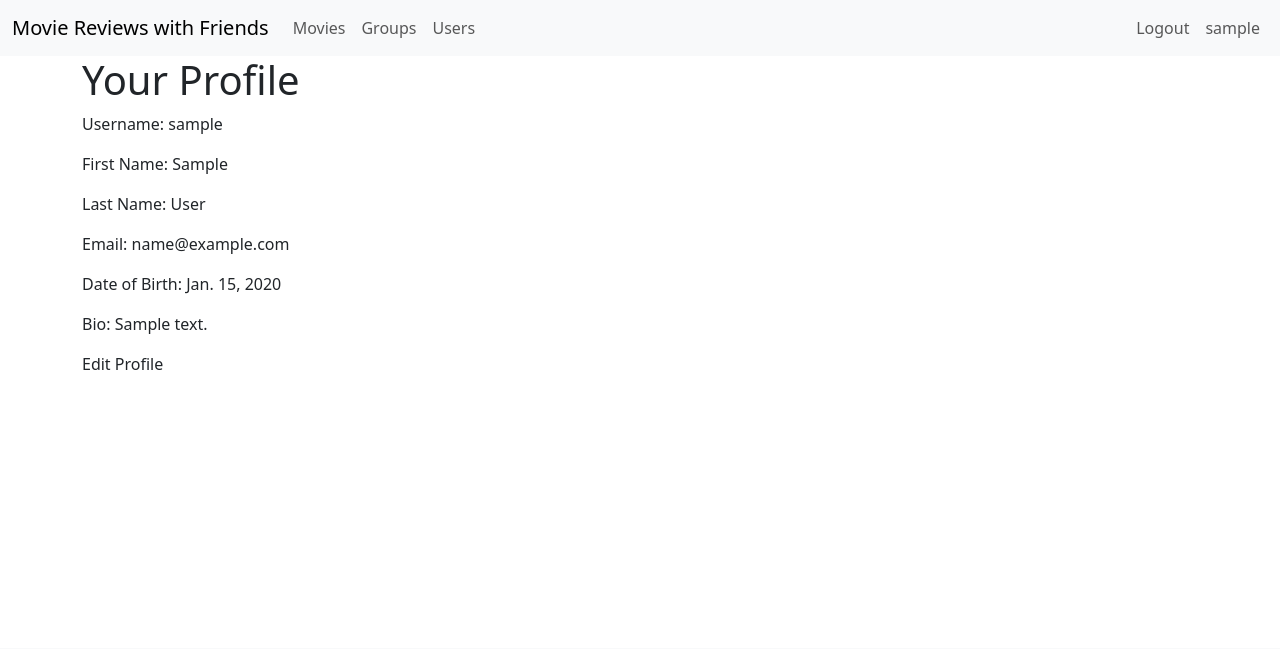
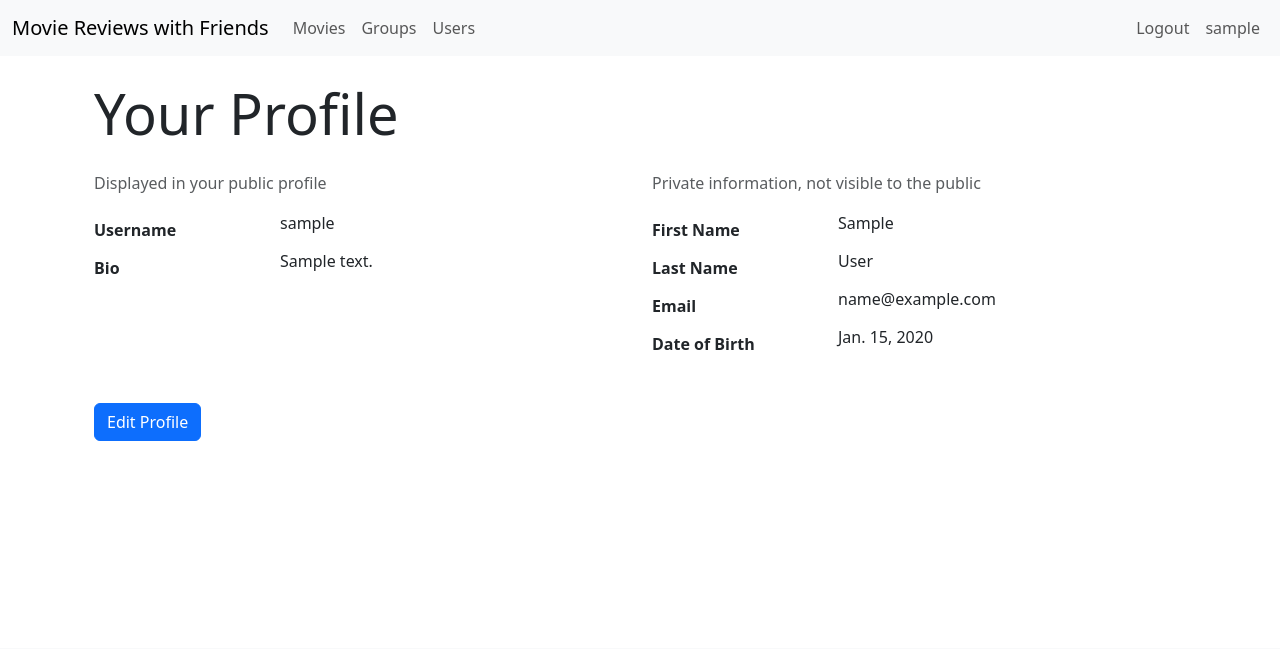
Before and after one commit to NixTS/movie-reviews-with-friends, a Django app: page /users/user_profile/ in a window 1280 px wide. Shown: the top 649 px of the page. Run offline with Django 4.2, Linux system fonts and the light colour scheme; a user stored in the database is signed in; tables that the repository leaves empty hold one stand-in row (values such as "Sample post"); parts of the project's set-up code (start-up, migrations or seed data) failed here and were passed over.

Commit message:
Style users own profile

```diff
--- a/accounts/templates/profiles/user_profile.html
+++ b/accounts/templates/profiles/user_profile.html
@@ -4,14 +4,60 @@
 
 {% block content %}
 
-<h1>Your Profile</h1>
-<p>Username: {{ user.username }}</p>
-<p>First Name: {{ user.first_name }}</p>
-<p>Last Name: {{ user.last_name }}</p>
-<p>Email: {{ user.email }}</p>
-<p>Date of Birth: {{ user.user_date_of_birth }}</p>
-<p>Bio: {{ user.user_bio }}</p>
+<div class="container mt-4">
+    <h1 class="text-left display-4 mb-4">Your Profile</h1>
 
-<a href="{% url 'edit_own_profile' %}">Edit Profile</a>
+    <div class="row">
+        <div class="col-md-6">
+            <div class="mb-4">
+                <p class="text-muted">Displayed in your public profile</p>
+                <div class="form-group row">
+                    <label for="username" class="col-sm-4 col-form-label"><strong>Username</strong></label>
+                    <div class="col-sm-8">
+                        {{ user.username }}
+                    </div>
+                </div>
+                <div class="form-group row">
+                    <label for="bio" class="col-sm-4 col-form-label"><strong>Bio</strong></label>
+                    <div class="col-sm-8">
+                        {{ user.user_bio }}
+                    </div>
+                </div>
+            </div>
+        </div>
+
+        <div class="col-md-6">
+            <div class="mb-4">
+                <p class="text-muted">Private information, not visible to the public</p>
+                <div class="form-group row">
+                    <label for="username" class="col-sm-4 col-form-label"><strong>First Name</strong></label>
+                    <div class="col-sm-8">
+                        {{ user.first_name }}
+                    </div>
+                </div>
+                <div class="form-group row">
+                    <label for="username" class="col-sm-4 col-form-label"><strong>Last Name</strong></label>
+                    <div class="col-sm-8">
+                        {{ user.last_name }}
+                    </div>
+                </div>
+                <div class="form-group row">
+                    <label for="username" class="col-sm-4 col-form-label"><strong>Email</strong></label>
+                    <div class="col-sm-8">
+                        {{ user.email }}
+                    </div>
+                </div>
+                <div class="form-group row">
+                    <label for="username" class="col-sm-4 col-form-label"><strong>Date of Birth</strong></label>
+                    <div class="col-sm-8">
+                        {{ user.user_date_of_birth }}
+                    </div>
+                </div>
+            </div>
+        </div>
+    </div>
+
+    <a href="{% url 'edit_own_profile' %}" class="btn btn-primary mt-3">Edit Profile</a>
+</div>
 
 {% endblock %}
```
